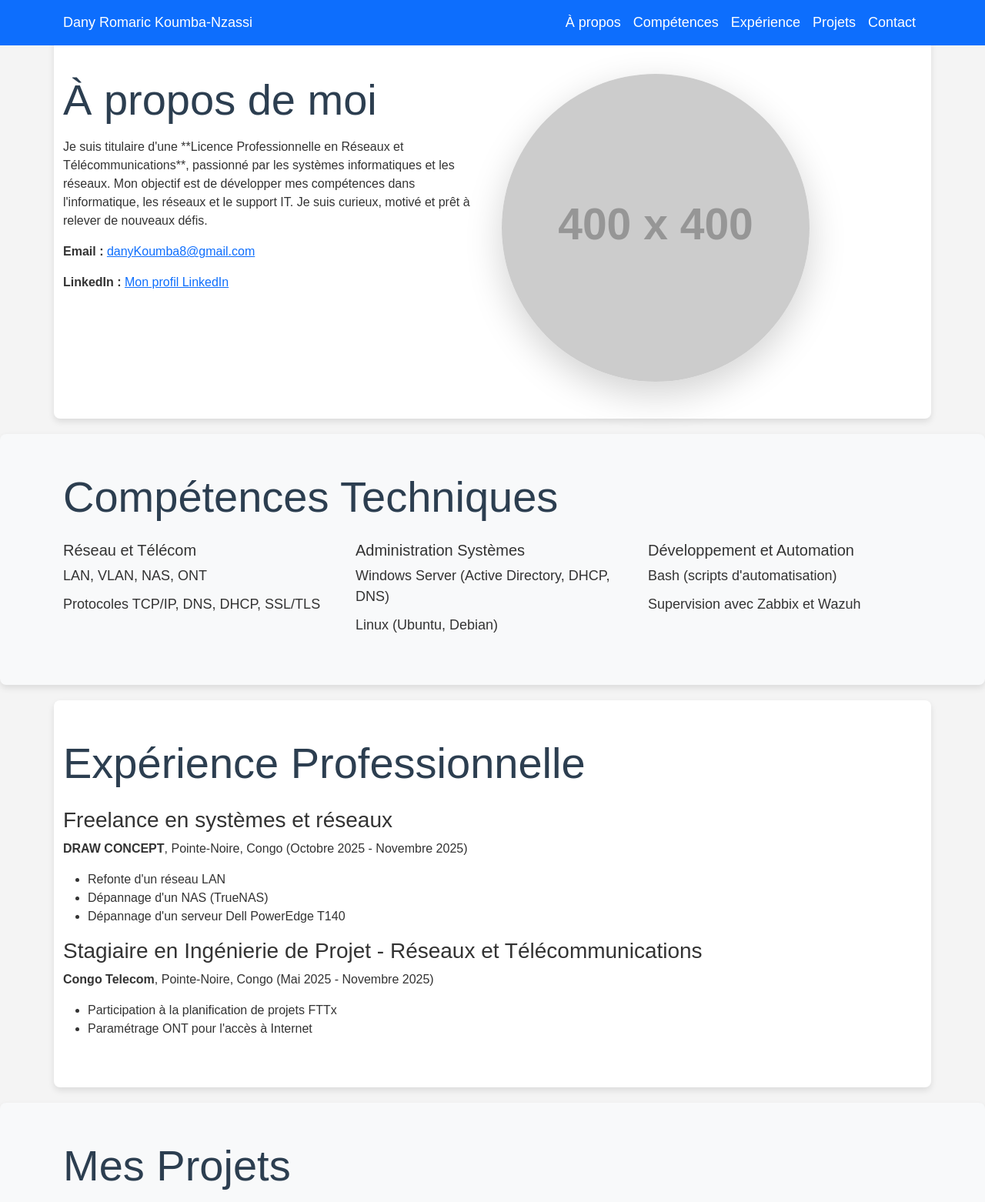
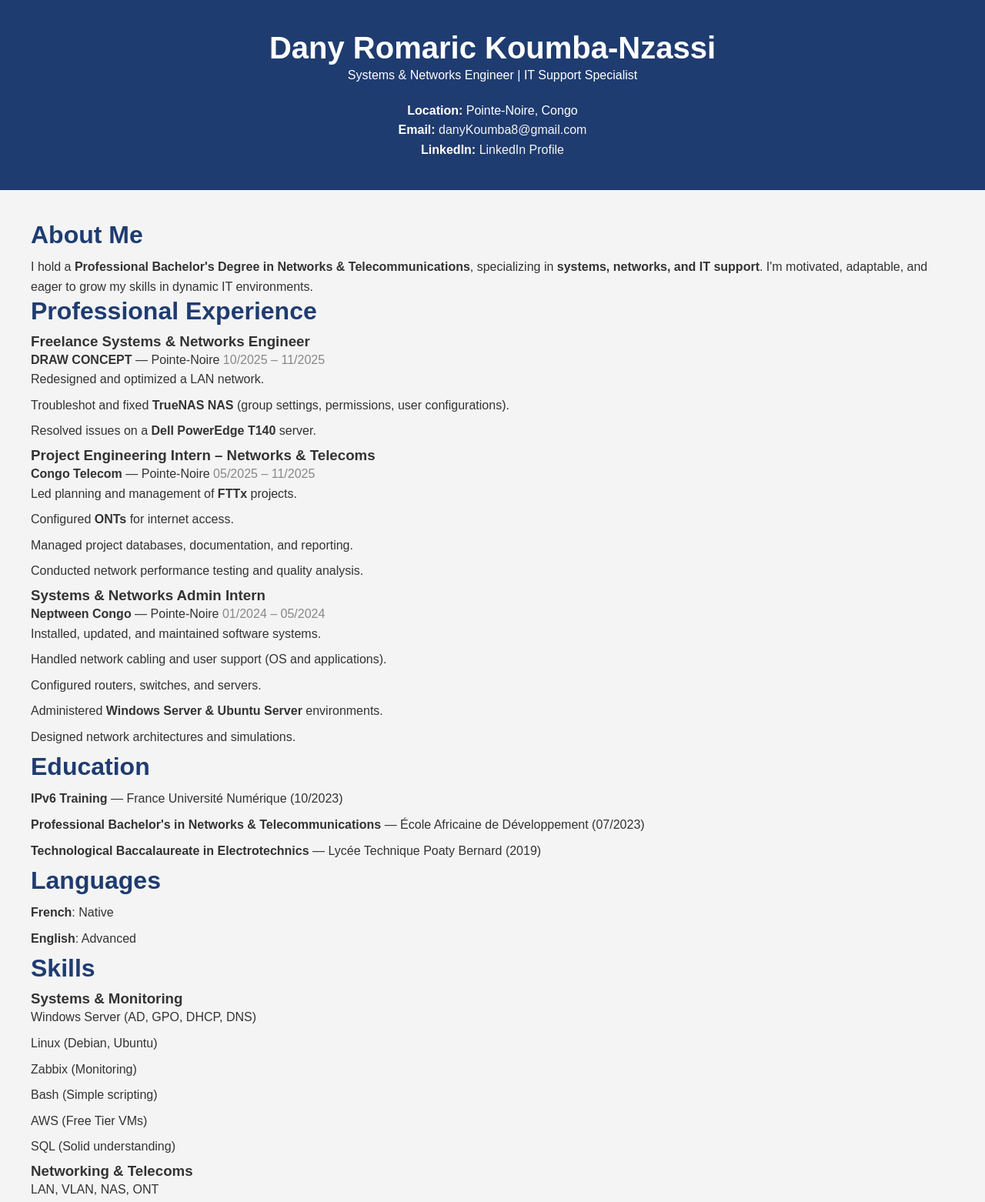
Before and after one commit to roy1l/dany.github.io, a plain HTML site: page index.html in a window 1280 px wide. Shown: the top 1562 px of the page at 77% size. Drawn offline with nearby package versions, Linux system fonts and the light colour scheme; placeholder pictures from the web are drawn by us.

Commit message:
Mise à jour du portfolio avec le nouveau design

```diff
--- a/index.html
+++ b/index.html
@@ -1,150 +1,117 @@
 <!DOCTYPE html>
 <html lang="fr">
-
 <head>
     <meta charset="UTF-8">
     <meta name="viewport" content="width=device-width, initial-scale=1.0">
-    <title>Portfolio de Dany Romaric Koumba-Nzassi</title>
-    <!-- Lien vers Bootstrap pour un design rapide et moderne -->
-    <link href="https://cdn.jsdelivr.net/npm/bootstrap@5.1.3/dist/css/bootstrap.min.css" rel="stylesheet">
-    <link rel="stylesheet" href="styles.css"> <!-- Lien vers le fichier CSS personnalisé -->
+    <title>Dany Romaric Koumba-Nzassi - Portfolio</title>
+    <link rel="stylesheet" href="styles.css">
 </head>
-
 <body>
-
-    <!-- Header / Navigation -->
-    <header class="navbar navbar-expand-lg navbar-dark bg-primary fixed-top">
-        <div class="container">
-            <a class="navbar-brand" href="#">Dany Romaric Koumba-Nzassi</a>
-            <button class="navbar-toggler" type="button" data-bs-toggle="collapse" data-bs-target="#navbarNav" aria-controls="navbarNav" aria-expanded="false" aria-label="Toggle navigation">
-                <span class="navbar-toggler-icon"></span>
-            </button>
-            <div class="collapse navbar-collapse" id="navbarNav">
-                <ul class="navbar-nav ms-auto">
-                    <li class="nav-item"><a class="nav-link" href="#about">À propos</a></li>
-                    <li class="nav-item"><a class="nav-link" href="#skills">Compétences</a></li>
-                    <li class="nav-item"><a class="nav-link" href="#experience">Expérience</a></li>
-                    <li class="nav-item"><a class="nav-link" href="#projects">Projets</a></li>
-                    <li class="nav-item"><a class="nav-link" href="#contact">Contact</a></li>
-                </ul>
+    <header>
+        <section class="header-content">
+            <h1>Dany Romaric Koumba-Nzassi</h1>
+            <p>Systems & Networks Engineer | IT Support Specialist</p>
+            <div class="contact-info">
+                <p><strong>Location:</strong> Pointe-Noire, Congo</p>
+                <p><strong>Email:</strong> <a href="mailto:danyKoumba8@gmail.com">danyKoumba8@gmail.com</a></p>
+                <p><strong>LinkedIn:</strong> <a href="http://www.linkedin.com/in/dany" target="_blank">LinkedIn Profile</a></p>
             </div>
-        </div>
+        </section>
     </header>
 
-    <!-- Section À propos -->
-    <section id="about" class="container py-5 mt-5">
-        <div class="row">
-            <div class="col-lg-6">
-                <h2 class="display-4 mb-3">À propos de moi</h2>
-                <p>
-                    Je suis titulaire d'une **Licence Professionnelle en Réseaux et Télécommunications**, passionné par les systèmes informatiques et les réseaux. Mon objectif est de développer mes compétences dans l'informatique, les réseaux et le support IT. Je suis curieux, motivé et prêt à relever de nouveaux défis.
-                </p>
-                <p><strong>Email :</strong> <a href="mailto:danyKoumba8@gmail.com">danyKoumba8@gmail.com</a></p>
-                <p><strong>LinkedIn :</strong> <a href="https://www.linkedin.com/in/dany" target="_blank">Mon profil LinkedIn</a></p>
-            </div>
-            <div class="col-lg-6">
-                <img src="https://via.placeholder.com/400" alt="Profile Picture" class="img-fluid rounded-circle shadow-lg">
-            </div>
-        </div>
-    </section>
+    <main>
+        <section class="profile-summary">
+            <h2>About Me</h2>
+            <p>I hold a <strong>Professional Bachelor's Degree in Networks & Telecommunications</strong>, specializing in <strong>systems, networks, and IT support</strong>. I'm motivated, adaptable, and eager to grow my skills in dynamic IT environments.</p>
+        </section>
 
-    <!-- Section Compétences -->
-    <section id="skills" class="bg-light py-5">
-        <div class="container">
-            <h2 class="display-4 mb-4">Compétences Techniques</h2>
-            <div class="row">
-                <div class="col-md-4">
-                    <h5>Réseau et Télécom</h5>
-                    <ul>
-                        <li>LAN, VLAN, NAS, ONT</li>
-                        <li>Protocoles TCP/IP, DNS, DHCP, SSL/TLS</li>
-                    </ul>
-                </div>
-                <div class="col-md-4">
-                    <h5>Administration Systèmes</h5>
-                    <ul>
-                        <li>Windows Server (Active Directory, DHCP, DNS)</li>
-                        <li>Linux (Ubuntu, Debian)</li>
-                    </ul>
-                </div>
-                <div class="col-md-4">
-                    <h5>Développement et Automation</h5>
-                    <ul>
-                        <li>Bash (scripts d'automatisation)</li>
-                        <li>Supervision avec Zabbix et Wazuh</li>
-                    </ul>
-                </div>
-            </div>
-        </div>
-    </section>
+        <section class="professional-experience">
+            <h2>Professional Experience</h2>
 
-    <!-- Section Expérience -->
-    <section id="experience" class="container py-5">
-        <h2 class="display-4 mb-4">Expérience Professionnelle</h2>
-        <div class="job">
-            <h3>Freelance en systèmes et réseaux</h3>
-            <p><strong>DRAW CONCEPT</strong>, Pointe-Noire, Congo (Octobre 2025 - Novembre 2025)</p>
+            <article>
+                <h3>Freelance Systems & Networks Engineer</h3>
+                <p><strong>DRAW CONCEPT</strong> — Pointe-Noire <span class="date">10/2025 – 11/2025</span></p>
+                <ul>
+                    <li>Redesigned and optimized a LAN network.</li>
+                    <li>Troubleshot and fixed <strong>TrueNAS NAS</strong> (group settings, permissions, user configurations).</li>
+                    <li>Resolved issues on a <strong>Dell PowerEdge T140</strong> server.</li>
+                </ul>
+            </article>
+
+            <article>
+                <h3>Project Engineering Intern – Networks & Telecoms</h3>
+                <p><strong>Congo Telecom</strong> — Pointe-Noire <span class="date">05/2025 – 11/2025</span></p>
+                <ul>
+                    <li>Led planning and management of <strong>FTTx</strong> projects.</li>
+                    <li>Configured <strong>ONTs</strong> for internet access.</li>
+                    <li>Managed project databases, documentation, and reporting.</li>
+                    <li>Conducted network performance testing and quality analysis.</li>
+                </ul>
+            </article>
+
+            <article>
+                <h3>Systems & Networks Admin Intern</h3>
+                <p><strong>Neptween Congo</strong> — Pointe-Noire <span class="date">01/2024 – 05/2024</span></p>
+                <ul>
+                    <li>Installed, updated, and maintained software systems.</li>
+                    <li>Handled network cabling and user support (OS and applications).</li>
+                    <li>Configured routers, switches, and servers.</li>
+                    <li>Administered <strong>Windows Server & Ubuntu Server</strong> environments.</li>
+                    <li>Designed network architectures and simulations.</li>
+                </ul>
+            </article>
+        </section>
+
+        <section class="education">
+            <h2>Education</h2>
             <ul>
-                <li>Refonte d'un réseau LAN</li>
-                <li>Dépannage d'un NAS (TrueNAS)</li>
-                <li>Dépannage d'un serveur Dell PowerEdge T140</li>
+                <li><strong>IPv6 Training</strong> — France Université Numérique (10/2023)</li>
+                <li><strong>Professional Bachelor's in Networks & Telecommunications</strong> — École Africaine de Développement (07/2023)</li>
+                <li><strong>Technological Baccalaureate in Electrotechnics</strong> — Lycée Technique Poaty Bernard (2019)</li>
             </ul>
-        </div>
-        <div class="job">
-            <h3>Stagiaire en Ingénierie de Projet - Réseaux et Télécommunications</h3>
-            <p><strong>Congo Telecom</strong>, Pointe-Noire, Congo (Mai 2025 - Novembre 2025)</p>
+        </section>
+
+        <section class="languages">
+            <h2>Languages</h2>
             <ul>
-                <li>Participation à la planification de projets FTTx</li>
-                <li>Paramétrage ONT pour l'accès à Internet</li>
+                <li><strong>French</strong>: Native</li>
+                <li><strong>English</strong>: Advanced</li>
             </ul>
-        </div>
-    </section>
+        </section>
 
-    <!-- Section Projets -->
-    <section id="projects" class="bg-light py-5">
-        <div class="container">
-            <h2 class="display-4 mb-4">Mes Projets</h2>
-            <div class="row">
-                <div class="col-md-4">
-                    <div class="card">
-                        <img src="https://via.placeholder.com/350x200" alt="Projet 1" class="card-img-top">
-                        <div class="card-body">
-                            <h5 class="card-title">Projet 1 - Refonte Réseau LAN</h5>
-                            <p class="card-text">Un projet de refonte d'architecture réseau pour une entreprise locale.</p>
-                            <a href="https://github.com/tonprofil/projet-lan" class="btn btn-primary" target="_blank">Voir sur GitHub</a>
-                        </div>
-                    </div>
-                </div>
-                <!-- Ajoute d'autres projets ici -->
-            </div>
-        </div>
-    </section>
+        <section class="skills">
+            <h2>Skills</h2>
+            <h3>Systems & Monitoring</h3>
+            <ul>
+                <li>Windows Server (AD, GPO, DHCP, DNS)</li>
+                <li>Linux (Debian, Ubuntu)</li>
+                <li>Zabbix (Monitoring)</li>
+                <li>Bash (Simple scripting)</li>
+                <li>AWS (Free Tier VMs)</li>
+                <li>SQL (Solid understanding)</li>
+            </ul>
 
-    <!-- Section Contact -->
-    <section id="contact" class="container py-5">
-        <h2 class="display-4 mb-4">Contact</h2>
-        <form>
-            <div class="mb-3">
-                <label for="email" class="form-label">Email</label>
-                <input type="email" class="form-control" id="email" placeholder="tonemail@example.com">
-            </div>
-            <div class="mb-3">
-                <label for="message" class="form-label">Message</label>
-                <textarea class="form-control" id="message" rows="4" placeholder="Votre message ici..."></textarea>
-            </div>
-            <button type="submit" class="btn btn-primary">Envoyer</button>
-        </form>
-    </section>
+            <h3>Networking & Telecoms</h3>
+            <ul>
+                <li>LAN, VLAN, NAS, ONT</li>
+                <li>GNS3, Packet Tracer</li>
+                <li>VirtualBox, VMware</li>
+                <li>TCP/IP, DNS, DHCP, SSH, HTTP/HTTPS</li>
+                <li>IPv4/IPv6, NAT, SSL/TLS</li>
+                <li>Cisco Routing & Switching</li>
+            </ul>
+        </section>
 
-    <!-- Footer -->
-    <footer class="bg-dark text-white text-center py-3">
-        <p>&copy; 2025 Dany Romaric Koumba-Nzassi</p>
+        <section class="next-steps">
+            <h2>Next Steps</h2>
+            <p>Check out my ongoing projects on GitHub and stay tuned for my focus on <strong>cybersecurity</strong>, <strong>sysadmin</strong>, and <strong>Python development</strong>.</p>
+        </section>
+    </main>
+
+    <footer>
+        <p>© 2025 Dany Romaric Koumba-Nzassi. All rights reserved.</p>
     </footer>
 
-    <!-- Scripts Bootstrap et JS -->
-    <script src="https://cdn.jsdelivr.net/npm/@popperjs/core@2.11.6/dist/umd/popper.min.js"></script>
-    <script src="https://cdn.jsdelivr.net/npm/bootstrap@5.1.3/dist/js/bootstrap.min.js"></script>
     <script src="script.js"></script>
 </body>
-
 </html>
--- a/styles.css
+++ b/styles.css
@@ -1,73 +1,70 @@
-/* Global styles */
+* {
+    margin: 0;
+    padding: 0;
+    box-sizing: border-box;
+}
+
 body {
-    font-family: 'Arial', sans-serif;
+    font-family: Arial, sans-serif;
     background-color: #f4f4f4;
     color: #333;
 }
 
-/* Navbar */
-.navbar {
-    background-color: #3498db;
+header {
+    background-color: #1f3c70;
+    color: white;
+    padding: 40px;
+    text-align: center;
 }
 
-.navbar a {
-    color: white !important;
-    font-size: 18px;
+header h1 {
+    font-size: 2.5rem;
 }
 
-.navbar a:hover {
-    text-decoration: underline;
+header p {
+    font-size: 1.2rem;
 }
 
-/* Sections */
-section {
-    background-color: white;
-    padding: 40px;
-    border-radius: 8px;
-    box-shadow: 0 4px 8px rgba(0, 0, 0, 0.1);
-    margin-bottom: 20px;
+header .contact-info {
+    margin-top: 20px;
 }
 
-h2 {
-    color: #2c3e50;
+header .contact-info a {
+    color: #f4f4f4;
+    text-decoration: none;
 }
 
-/* Compétences */
-#skills ul {
-    list-style-type: none;
-    padding: 0;
+main {
+    margin: 40px;
 }
 
-#skills li {
-    font-size: 18px;
+section h2 {
+    font-size: 2rem;
     margin-bottom: 10px;
+    color: #1f3c70;
 }
 
-/* Card Projets */
-.card {
-    margin-bottom: 20px;
+section p, section ul {
+    font-size: 1rem;
+    line-height: 1.6;
 }
 
-.card-body {
-    padding: 20px;
+ul {
+    list-style-type: none;
 }
 
-.card-title {
-    font-size: 18px;
-    font-weight: bold;
+ul li {
+    margin-bottom: 8px;
 }
 
-.card-text {
-    font-size: 16px;
+.date {
+    color: #888;
 }
 
-/* Contact Form */
-form .form-label {
-    font-weight: bold;
+footer {
+    text-align: center;
+    padding: 20px;
+    background-color: #1f3c70;
+    color: white;
+    margin-top: 40px;
 }
-
-/* Footer */
-footer {
-    background-color: #2c3e50;
-    color: white;
-}
```
